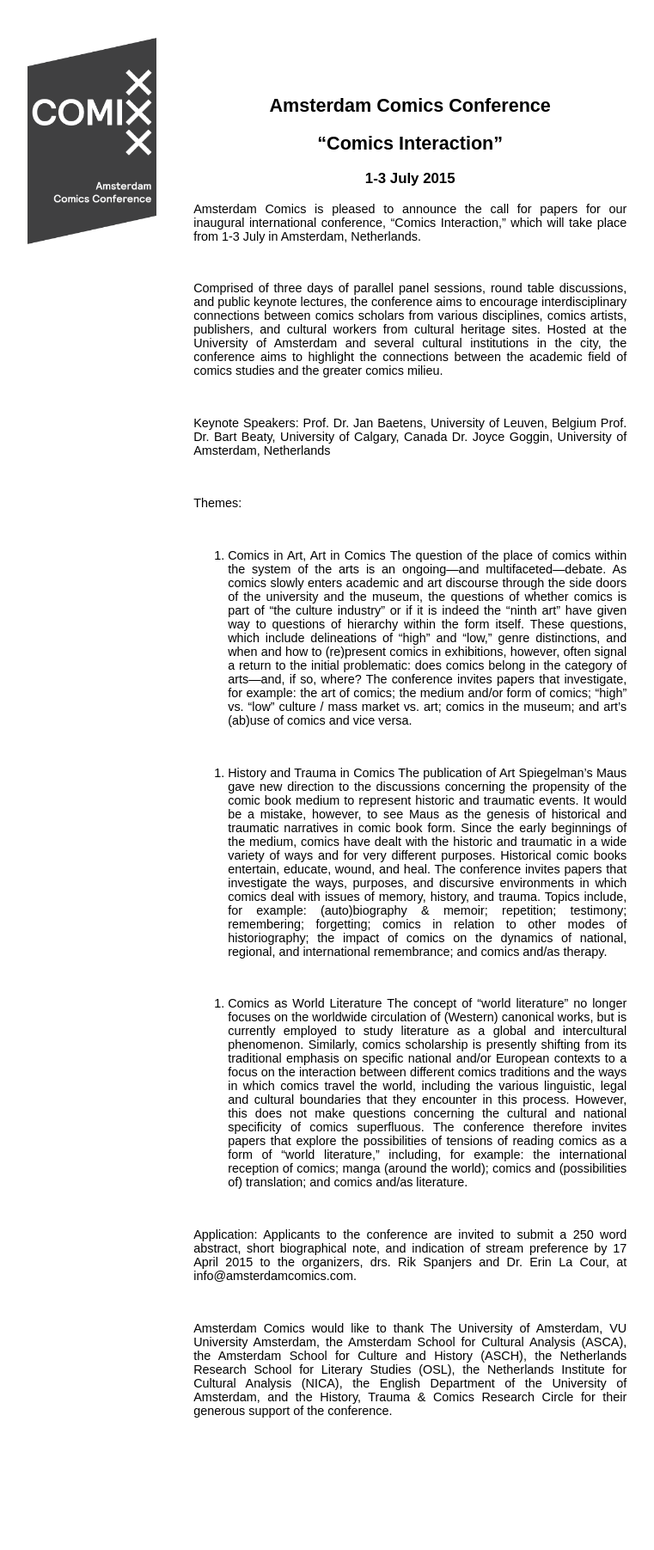
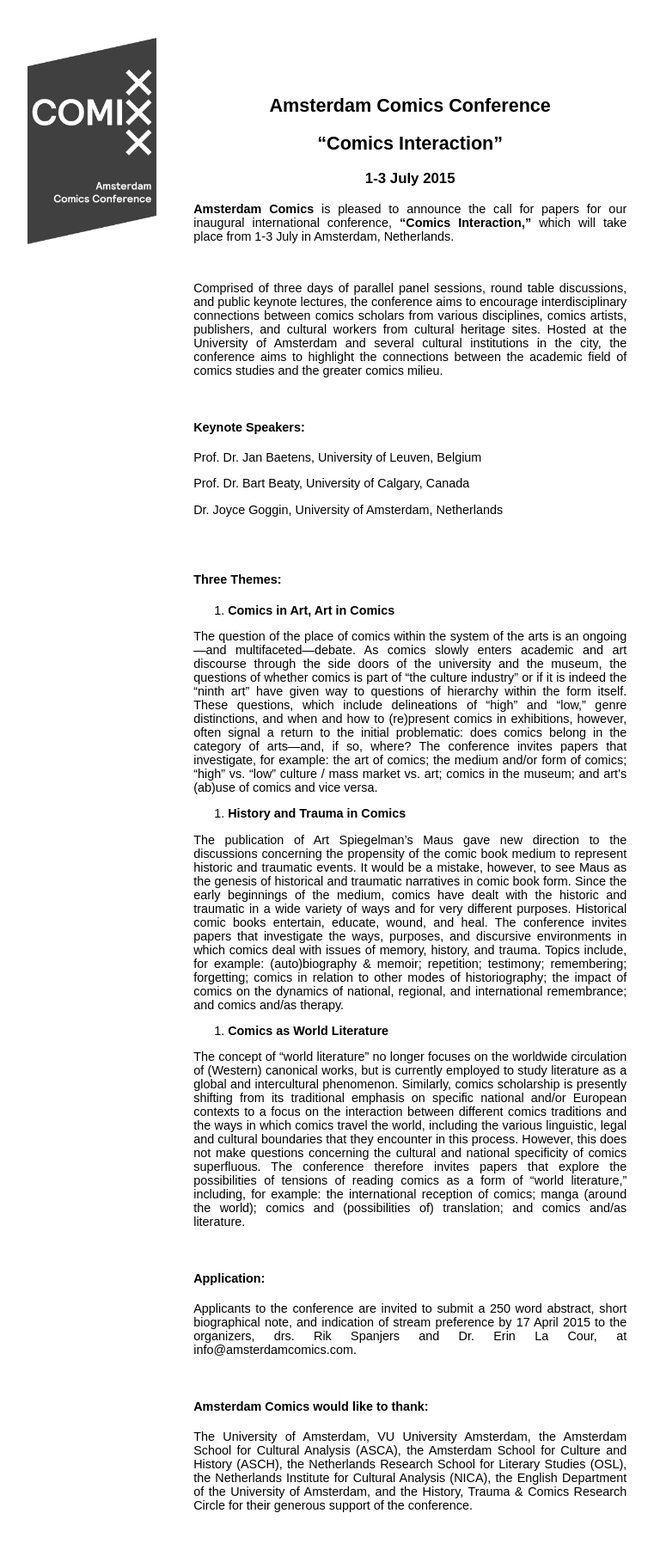
Before and after one commit to amsterdamcomics/amsterdamcomics.github.io, a Jekyll site: the page built from index.md, in a window 1280 px wide. Shown: the whole page at 86% size, without its empty margins (248-1009 px from the left). Built offline with Jekyll 4.4.1, drawn with Linux system fonts in a browser that asks for light colours; before the commit the page ends 1693 px from its top, so only the background shows below that.

Commit message:
headings

```diff
--- a/index.md
+++ b/index.md
@@ -18,8 +18,8 @@
 ### 1-3 July 2015
 
 
-Amsterdam Comics is pleased to announce the call for papers for our inaugural international conference,
-“Comics Interaction,” which will take place from 1-3 July in Amsterdam, Netherlands.
+**Amsterdam Comics** is pleased to announce the call for papers for our inaugural international conference,
+**“Comics Interaction,”** which will take place from 1-3 July in Amsterdam, Netherlands.
 
 <br>
 
@@ -31,19 +31,21 @@
 
 <br>
 
-Keynote Speakers:
+####**Keynote Speakers:**
 Prof. Dr. Jan Baetens, University of Leuven, Belgium
+
 Prof. Dr. Bart Beaty, University of Calgary, Canada
+
 Dr. Joyce Goggin, University of Amsterdam, Netherlands
 
 <br>
-
-Themes:
-
 <br>
 
-1. Comics in Art, Art in Comics
-The question of the place of comics within the system of the arts is an ongoing—and multifaceted—debate. As comics
+####**Three Themes:**
+
+1. **Comics in Art, Art in Comics**
+
+  The question of the place of comics within the system of the arts is an ongoing—and multifaceted—debate. As comics
 slowly enters academic and art discourse through the side doors of the university and the museum, the questions of
 whether comics is part of “the culture industry” or if it is indeed the “ninth art” have given way to questions of
 hierarchy within the form itself. These questions, which include delineations of “high” and “low,” genre
@@ -52,11 +54,9 @@
 investigate, for example: the art of comics; the medium and/or form of comics; “high” vs. “low” culture / mass market
 vs. art; comics in the museum; and art’s (ab)use of comics and vice versa.
 
-<br>
+2. **History and Trauma in Comics**
 
-2. History and Trauma in Comics
-The publication of Art Spiegelman’s Maus gave new direction to the discussions concerning the propensity of the comic
-book medium to represent historic and traumatic events. It would be a mistake, however, to see Maus as the genesis of
+  The publication of Art Spiegelman’s Maus gave new direction to the discussions concerning the propensity of the comic book medium to represent historic and traumatic events. It would be a mistake, however, to see Maus as the genesis of
 historical and traumatic narratives in comic book form. Since the early beginnings of the medium, comics have dealt
 with the historic and traumatic in a wide variety of ways and for very different purposes. Historical comic books
 entertain, educate, wound, and heal. The conference invites papers that investigate the ways, purposes, and
@@ -65,10 +65,9 @@
 historiography; the impact of comics on the dynamics of national, regional, and international remembrance; and comics
 and/as therapy.
 
-<br>
+3. **Comics as World Literature**
 
-3. Comics as World Literature
-The concept of “world literature” no longer focuses on the worldwide circulation of (Western) canonical works, but is
+  The concept of “world literature” no longer focuses on the worldwide circulation of (Western) canonical works, but is
 currently employed to study literature as a global and intercultural phenomenon. Similarly, comics scholarship is
 presently shifting from its traditional emphasis on specific national and/or European contexts to a focus on the
 interaction between different comics traditions and the ways in which comics travel the world, including the various
```
Also changed, not shown: other parts of index.md (+5 -2 lines).
